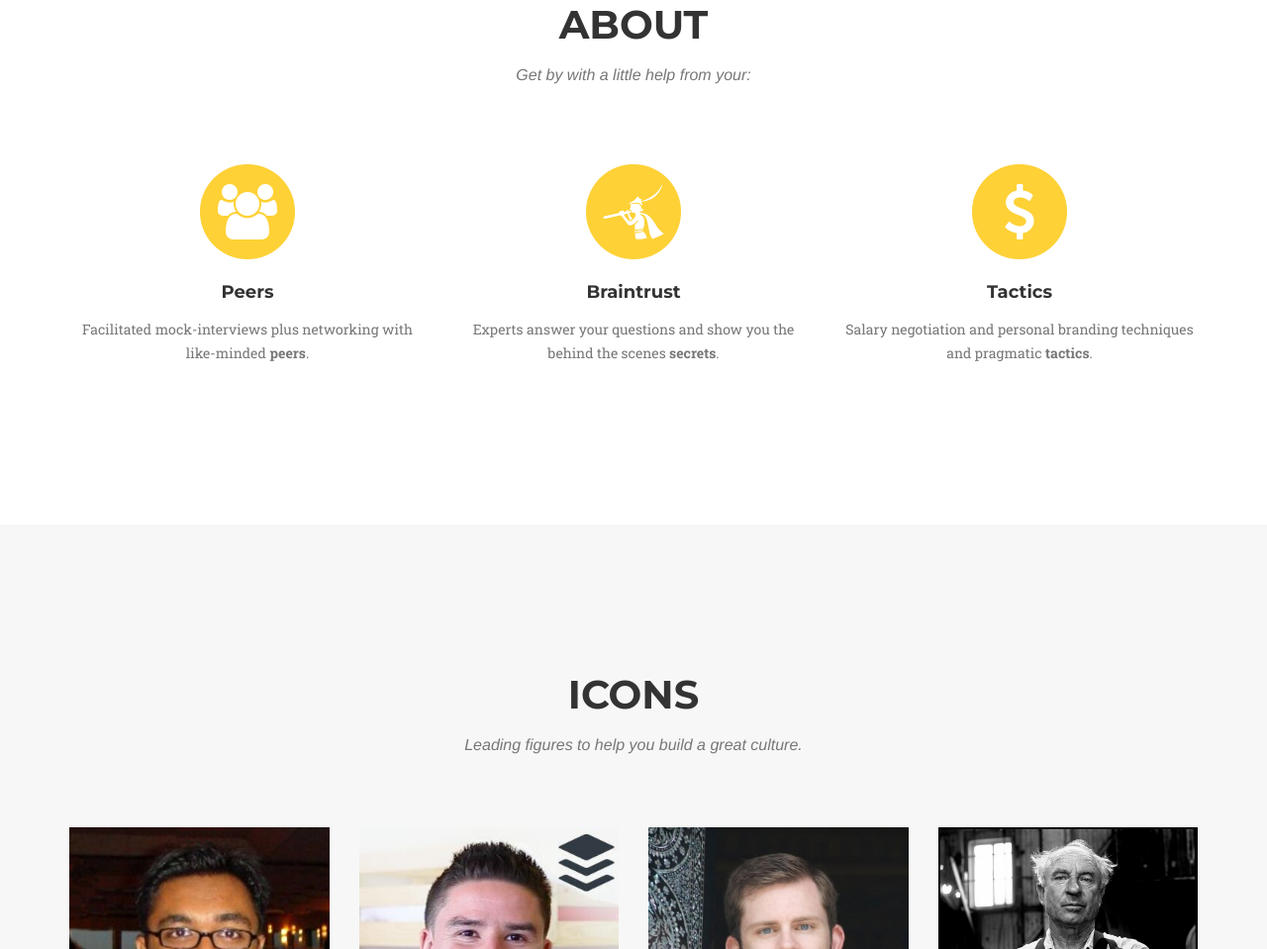
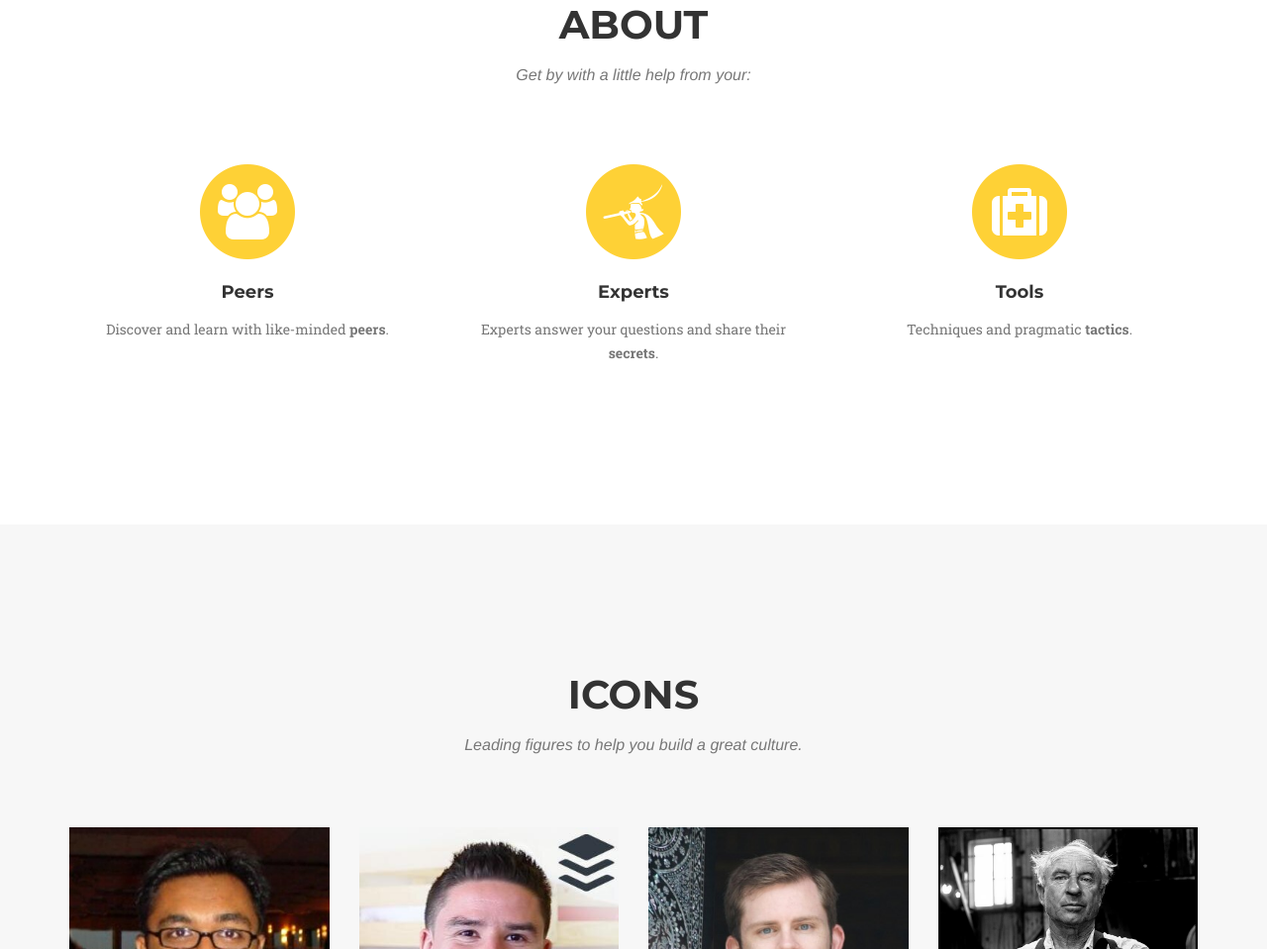
Before and after one commit to CultureSummit/culturesummit.github.io, a plain HTML site: page index.html in a window 1280 px wide. Shown: the part 935-1894 px from the top of the page at 99% size. Drawn offline with nearby package versions, Linux system fonts and the light colour scheme; files whose address does not match are found by name; a web font is replaced by a local one.

Commit message:
quick fix

```diff
--- a/index.html
+++ b/index.html
@@ -105,23 +105,23 @@
                         <i class="fa fa-users fa-stack-1x fa-inverse"></i>
                     </span>
                     <h4 class="service-heading">Peers</h4>
-                    <p class="text-muted">Facilitated mock-interviews plus networking with like-minded <strong>peers</strong>.</p>
+                    <p class="text-muted">Discover and learn with like-minded <strong>peers</strong>.</p>
                 </div>
                 <div class="col-md-4">
                     <span class="fa-stack fa-4x">
                         <i class="fa fa-circle fa-stack-2x text-primary"></i>
                         <i class="fa fa-pied-piper-alt fa-stack-1x fa-inverse"></i>
                     </span>
-                    <h4 class="service-heading">Braintrust</h4>
-                    <p class="text-muted">Experts answer your questions and show you the behind the scenes <strong>secrets</strong>.</p>
+                    <h4 class="service-heading">Experts</h4>
+                    <p class="text-muted">Experts answer your questions and share their <strong>secrets</strong>.</p>
                 </div>
                 <div class="col-md-4">
                     <span class="fa-stack fa-4x">
                         <i class="fa fa-circle fa-stack-2x text-primary"></i>
-                        <i class="fa fa-dollar fa-stack-1x fa-inverse"></i>
+                        <i class="fa fa-medkit fa-stack-1x fa-inverse"></i>
                     </span>
-                    <h4 class="service-heading">Tactics</h4>
-                    <p class="text-muted">Salary negotiation and personal branding techniques and pragmatic <strong>tactics</strong>.</p>
+                    <h4 class="service-heading">Tools</h4>
+                    <p class="text-muted">Techniques and pragmatic <strong>tactics</strong>.</p>
                 </div>
             </div>
         </div>
```
